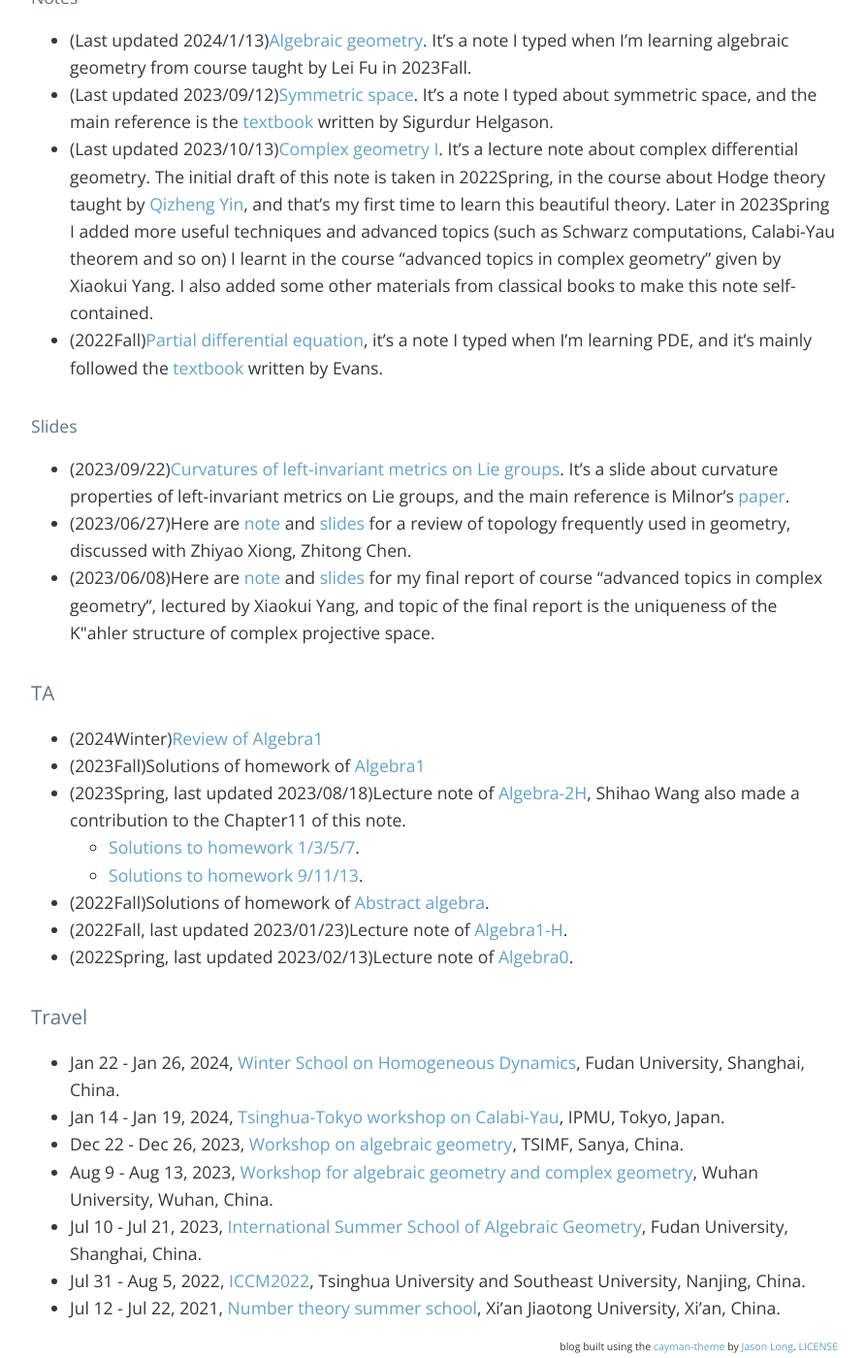
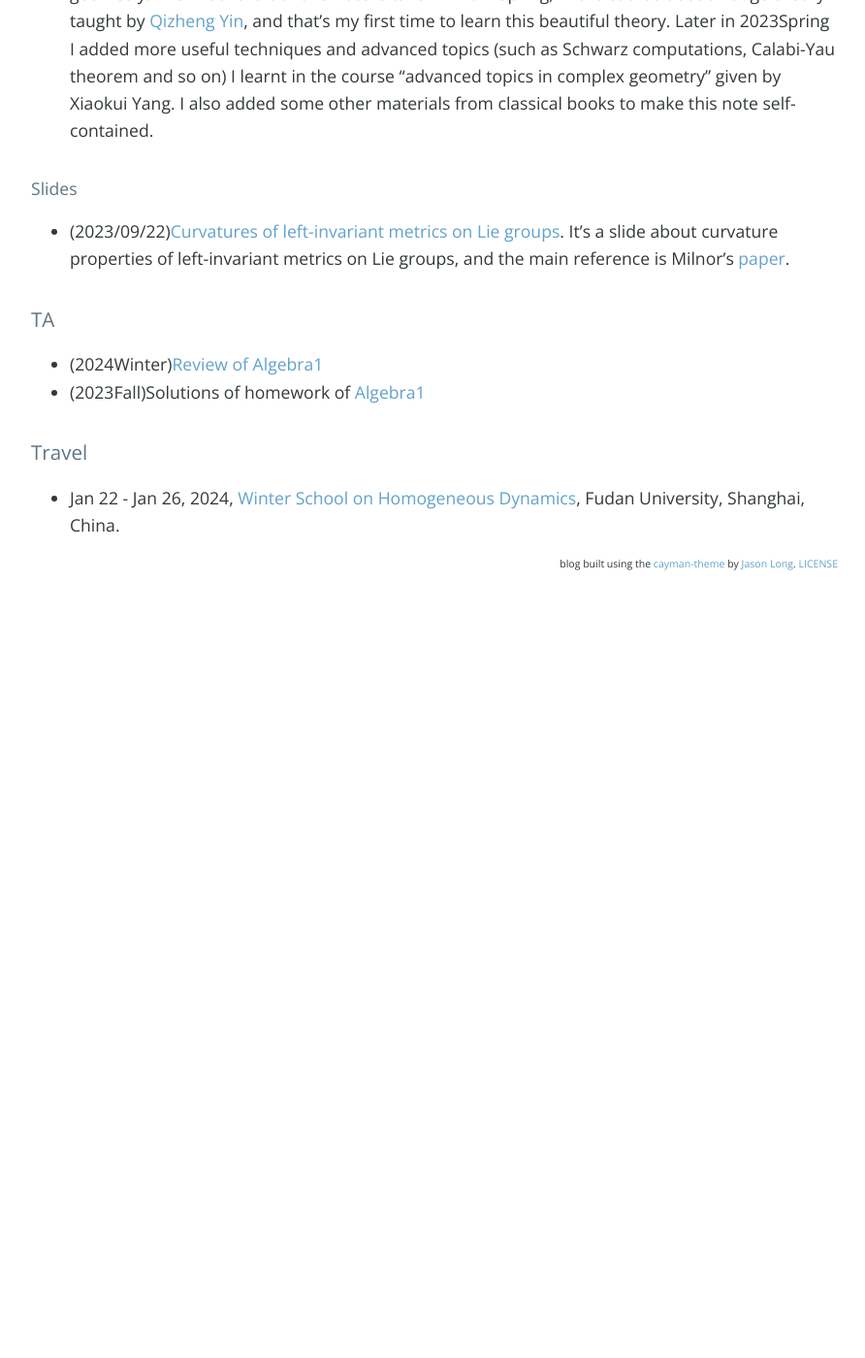
Before and after one commit to Louis-shuo-wang/Louis-shuo-wang.github.io, a Jekyll site: the page built from index.md, in a window 1280 px wide and 1400 px high, scrolled down 1373 px. Shown: the whole window at 97% size, without its empty margins (192-1084 px from the left). Built offline with Jekyll 4.4.1, drawn with Linux system fonts in a browser that asks for light colours; nearby versions of some CDN libraries; our own code applies the rules of GitHub Pages for plain Markdown files; the list of posts is cut into pages by our own code; comment, search, counter and statistics services are not loaded; after the commit the page ends 1981 px from its top, so only the background shows below that; some of the changed text lies outside the part shown.

Commit message:
Update index.md

```diff
--- a/index.md
+++ b/index.md
@@ -13,42 +14,24 @@ My email is swang666-c@my.cityu.edu.hk or surwing912@gmail.com, and my workstati
 
 ### Course notes
 * (2023Fall)[Algebraic curve](notes/2023Fall/algebraic_curve.pdf), lectured by [chenglong yu](https://chenglongyu.github.io/).
-* (2023Fall, last updated 2023/12/19)[Draft of Topics in complex algebraic geometry](notes/2023Fall/topics_in_cag.pdf), lectured by Mao Sheng.
-* (2023Spring, last updated 2023/04/02)[Analytic complex geometry](notes/2023Spring/Analytic_complex_geometry.pdf), lectured by [Jian Xiao](https://sites.google.com/view/jianxiao/).
-* (2022Fall, last updated 2023/07/27)[Riemannian geometry](notes/2022Fall/Riemannian_geometry.pdf), lectured by Xiaokui Yang, I also added some related materials.
-* (2022Spring, BICMR)[Representation theory](notes/notes for enhanced program of BICMR/Representation_theory.pdf), lectured by Emanuel Scheidegger.
-* (2022Spring, BICMR)[Homology theory](notes/notes for enhanced program of BICMR/homology.pdf), lectured by Huabin Ge.
+
 
 
 ### Personal notes/slides
 #### Notes
-* (Last updated 2024/1/13)[Algebraic geometry](notes/2023Fall/algebraic_geometry.pdf). It's a note I typed when I'm learning algebraic geometry from course taught by Lei Fu in 2023Fall.
 * (Last updated 2023/09/12)[Symmetric space](notes/personal notes/symmetric_space.pdf). It's a note I typed about symmetric space, and the main reference is the [textbook](https://books.google.com.hk/books/about/Differential_Geometry_Lie_Groups_and_Sym.html?id=DWGvsa6bcuMC&redir_esc=y) written by Sigurdur Helgason.
 * (Last updated 2023/10/13)[Complex geometry I](notes/personal notes/Complex_geometry_I/Complex_geometry_I.pdf). It's a lecture note about complex differential geometry. The initial draft of this note is taken in 2022Spring, in the course about Hodge theory taught by [Qizheng Yin](http://faculty.bicmr.pku.edu.cn/~qizheng/#), and that's my first time to learn this beautiful theory. Later in 2023Spring I added more useful techniques and advanced topics (such as Schwarz computations, Calabi-Yau theorem and so on) I learnt in the course “advanced topics in complex geometry" given by Xiaokui Yang. I also added some other materials from classical books to make this note self-contained.
-* (2022Fall)[Partial differential equation](notes/2022Fall/pde.pdf), it's a note I typed when I'm learning PDE, and it's mainly followed the [textbook](https://books.google.com.hk/books/about/Partial_Differential_Equations.html?id=Xnu0o_EJrCQC&redir_esc=y) written by Evans.
 
 #### Slides
 * (2023/09/22)[Curvatures of left-invariant metrics on Lie groups](notes/personal notes/Curvatures_of_Lie_group.pdf). It's a slide about curvature properties of left-invariant metrics on Lie groups, and the main reference is Milnor's [paper](https://mathscinet.ams.org/mathscinet/article?mr=0425012).
-* (2023/06/27)Here are [note](notes/personal notes/Review_of_topology/note.pdf) and [slides](notes/personal notes/Review_of_topology/slides.pdf) for a review of topology frequently used in geometry, discussed with Zhiyao Xiong, Zhitong Chen.
-* (2023/06/08)Here are [note](notes/personal notes/Uniqueness_CPn/note.pdf) and [slides](notes/personal notes/Uniqueness_CPn/slides.pdf) for my final report of course “advanced topics in complex geometry", lectured by Xiaokui Yang, and topic of the final report is the uniqueness of the K\"ahler structure of complex projective space.
 
 
 ### TA
 * (2024Winter)[Review of Algebra1](https://bowenl.notion.site/2024-02-1-44163401a7dd4cf28aa86264640464b5)
 * (2023Fall)Solutions of homework of [Algebra1](notes/2023Fall/Solutions_to_HW.pdf)
-* (2023Spring, last updated 2023/08/18)Lecture note of [Algebra-2H](notes/2023Spring/Algebra2-H.pdf), Shihao Wang also made a contribution to the Chapter11 of this note.
-   - [Solutions to homework 1/3/5/7](notes/2023Spring/Solutions(1_3_5_7).pdf).
-   - [Solutions to homework 9/11/13](notes/2023Spring/Solutions(9_11_13).pdf).
-* (2022Fall)Solutions of homework of [Abstract algebra](notes/2022Fall/Sol_to_abstract_algebra.pdf).
-* (2022Fall, last updated 2023/01/23)Lecture note of [Algebra1-H](notes/2022Fall/Algebra1-H.pdf).
-* (2022Spring, last updated 2023/02/13)Lecture note of [Algebra0](notes/2023Spring/Algebra0.pdf).
+
+
 
 
 ### Travel
 * Jan 22 - Jan 26, 2024, [Winter School on Homogeneous Dynamics](https://scms.fudan.edu.cn/info/4588/6088.htm), Fudan University, Shanghai, China.
-* Jan 14 - Jan 19, 2024, [Tsinghua-Tokyo workshop on Calabi-Yau](https://indico.ipmu.jp/event/422/), IPMU, Tokyo, Japan.
-* Dec 22 - Dec 26, 2023, [Workshop on algebraic geometry](http://www.tsimf.cn/meeting/detail?id=360), TSIMF, Sanya, China.
-* Aug 9 - Aug 13, 2023, [Workshop for algebraic geometry and complex geometry](https://tmcc.whu.edu.cn/info/1206/2689.htm), Wuhan University, Wuhan, China.
-* Jul 10 - Jul 21, 2023, [International Summer School of Algebraic Geometry](https://scms.fudan.edu.cn/info/4503/5820.htm), Fudan University, Shanghai, China.
-* Jul 31 - Aug 5, 2022, [ICCM2022](http://iccm.tsinghua.edu.cn/iccm2022/#/), Tsinghua University and Southeast University, Nanjing, China.
-* Jul 12 - Jul 22, 2021, [Number theory summer school](https://math.xjtu.edu.cn/info/1089/10637.htm), Xi’an Jiaotong University, Xi'an, China.
```
Also changed, not shown: other parts of index.md (+1 -0 lines).
